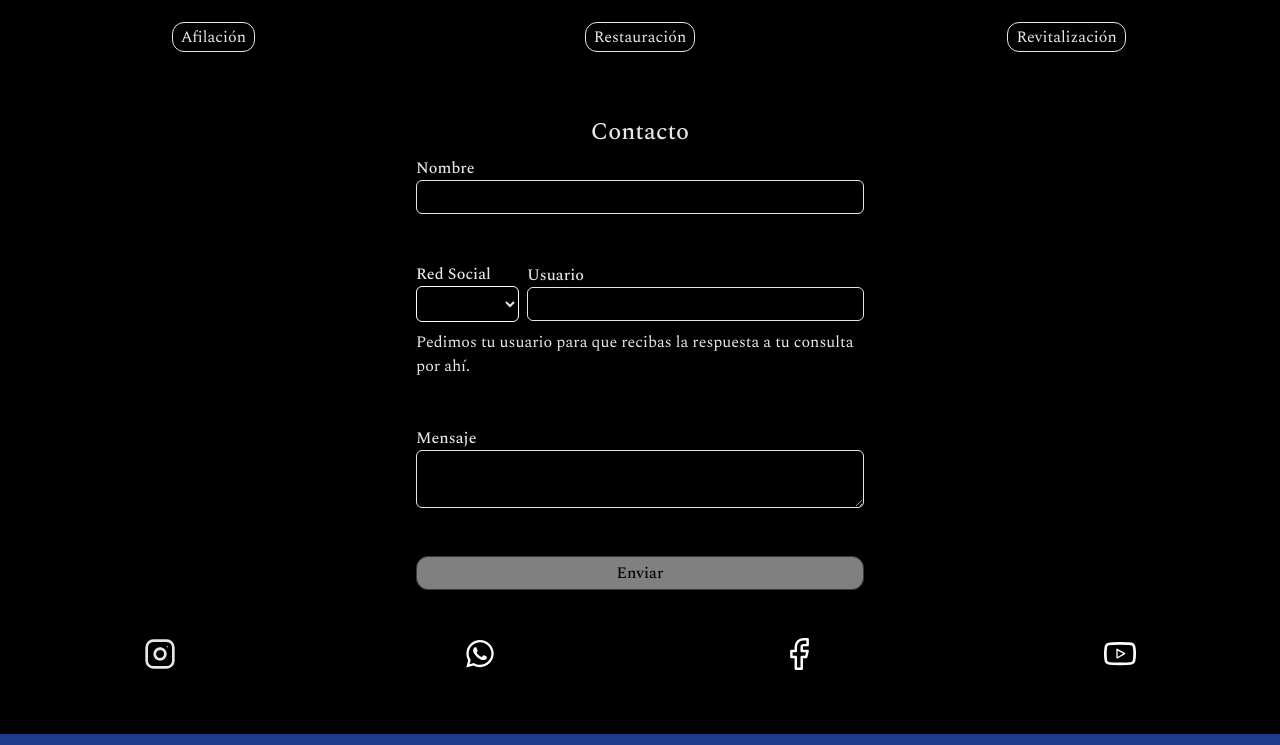
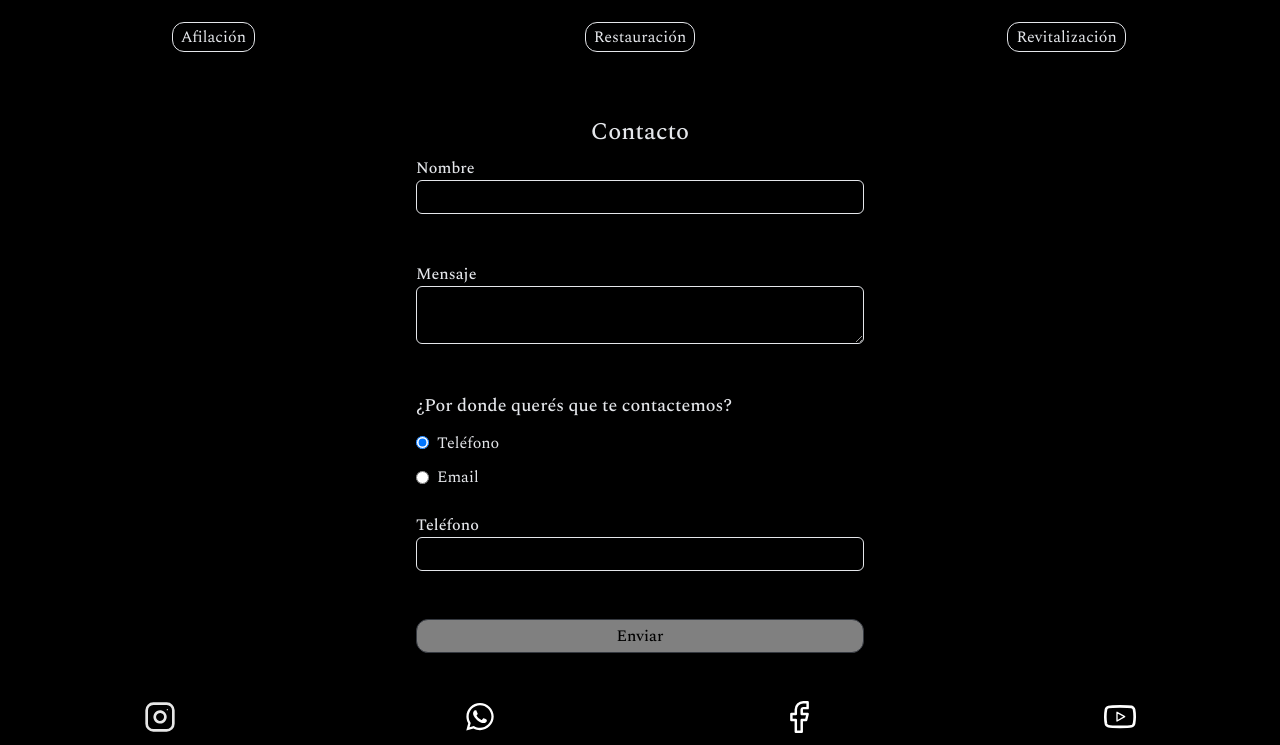
Before and after one commit to vencho-mdp/fede-james-app, a Next.js app: page / in a window 1280 px wide. Shown: the part 1212-1957 px from the top of the page. Built offline with nearby package versions, Linux system fonts and the light colour scheme.

Commit message:
ready for mvp

```diff
--- a/components/Form.js
+++ b/components/Form.js
@@ -1,7 +1,7 @@
 import Subtitle from "./Subtitle";
-import Dropdown from "./Dropdown";
 import PrimaryButton from "./PrimaryButton";
 import { useState, useMemo } from "react";
+import { event } from "../lib/ga.js";
 
 export default function Form({ className }) {
   const otherWaysToGetInTouch = [
@@ -26,11 +26,8 @@ export default function Form({ className }) {
       link: "https://www.youtube.com/channel/UC-ObH-6trQPabbEkKK0ZYTw",
     },
   ];
-  const [socialMedia, setSocialMedia] = useState("Instagram");
 
   const [name, setName] = useState("");
-
-  const [user, setUser] = useState("");
 
   const [message, setMessage] = useState("");
 
@@ -38,41 +35,61 @@ export default function Form({ className }) {
 
   const [loading, setLoading] = useState(false);
 
-  const userOrPhone = useMemo(() => {
-    setUser("");
-    return socialMedia === "Whatsapp"
-      ? "Teléfono"
-      : socialMedia === "Email"
-      ? "Email"
-      : "Usuario";
-  }, [socialMedia]);
+  const [contactMethod, setContactMethod] = useState("phone");
+
+  const [user, setUser] = useState("");
 
   const isValid = useMemo(() => {
-    return name && user && message;
-  }, [name, user, message]);
+    return (
+      name &&
+      contactMethod &&
+      (contactMethod === "email"
+        ? /^\w+([\.-]?\w+)*@\w+([\.-]?\w+)*(\.\w{2,3})+$/.test(user)
+        : user.length > 7) &&
+      message
+    );
+  }, [name, contactMethod, user, message]);
 
   const checkThatIsValid = (object) => {
-    if (socialMedia !== "Whatsapp") return;
-    if (object.target.value.length > 10) {
-      object.target.value = object.target.value.slice(0, 10);
-    }
+    if (contactMethod !== "phone") return;
+    // format phone number
+    const arr = object.target.value
+      .replace(/\D/g, "")
+      .match(/(\d{0,3})(\d{0,3})(\d{0,4})/)
+      .slice(1);
+
+    setUser(
+      `${arr[0] ? `(${arr[0]}) ` : ""}${arr[1] ? `${arr[1]}` : ""}${
+        arr[2] ? `-${arr[2]}` : ""
+      }`
+    );
   };
 
   const sendMessage = async (e) => {
     e.preventDefault();
     setLoading(true);
+    event({
+      action: "contact_form",
+      params: {
+        contactMethod: contactMethod.toLowerCase(),
+        name,
+        user: contactMethod !== "email" ? user.replace(/\D/g, "") : user,
+        message,
+      },
+    });
     await fetch("/api/message", {
       method: "POST",
       headers: {
         "Content-Type": "application/json",
       },
       body: JSON.stringify({
-        socialMedia: socialMedia.toLowerCase(),
+        contactMethod: contactMethod.toLowerCase(),
         name,
-        user,
+        user: contactMethod !== "email" ? user.replace(/\D/g, "") : user,
         message,
       }),
     });
+
     setLoading(false);
     setHasFormBeenSubmitted(true);
   };
@@ -80,12 +97,12 @@ export default function Form({ className }) {
   return (
     <>
       {loading ? (
-        <div className="border border-gray-200 p-2 mx-8">
+        <div className="border border-gray-200 p-2 mx-8 rounded-md">
           <Subtitle
-            className="!text-2xl text-gray-400 mb-4"
+            className="!text-2xl text-gray-400 mb-4 mt-6"
             text="Enviando..."
           />
-          <div className="spinner mx-auto"></div>
+          <div className="spinner my-8 mx-auto"></div>
         </div>
       ) : !hasFormBeenSubmitted ? (
         <form
@@ -103,39 +120,6 @@ export default function Form({ className }) {
                 className="p-1 rounded-md text-gray-200 bg-black border border-gray-200 focus:outline-none"
               />
             </div>
-            <div className="flex justify-between items-center">
-              <div className="flex-col justify-between items-start pr-2">
-                <label className="text-gray-200 font-medium">Red Social</label>
-                <Dropdown
-                  onChange={(event) => setSocialMedia(event.target.value)}
-                  padding={false}
-                  className="border p-1 border-white rounded-md min-w-min"
-                  options={["Instagram", "Email", "Whatsapp"]}
-                />
-              </div>
-              <div className="flex-col w-full justify-between items-start">
-                <label className="text-gray-200 font-medium">
-                  {userOrPhone}
-                </label>
-                <input
-                  type={
-                    socialMedia === "Whatsapp"
-                      ? "number"
-                      : socialMedia === "Email"
-                      ? "email"
-                      : "text"
-                  }
-                  value={user}
-                  onChange={(e) => setUser(e.target.value)}
-                  onInput={checkThatIsValid}
-                  className="rounded-md w-full pl-0.5 pr-1 py-1 text-gray-200 bg-black border border-gray-200 focus:outline-none"
-                />
-              </div>
-            </div>
-            <p className="text-gray-200 font-light text-base mt-2 mb-12">
-              Pedimos tu {userOrPhone.toLowerCase()} para que recibas la
-              respuesta a tu consulta por ahí.
-            </p>
             <div className="flex flex-col mb-12">
               <label className="text-gray-200 font-medium">Mensaje</label>
               <textarea
@@ -143,6 +127,58 @@ export default function Form({ className }) {
                 onChange={(e) => setMessage(e.target.value)}
                 className="p-1 rounded-md text-gray-200 bg-black border border-gray-200 focus:outline-none"
               />
+            </div>
+            <div className="flex flex-col mb-12">
+              <Subtitle
+                className="!text-lg !text-left"
+                text="¿Por donde querés que te contactemos?"
+              />
+              <div className="flex items-center">
+                <input
+                  type="radio"
+                  name="contact-method"
+                  id="phone"
+                  className="my-4"
+                  value="phone"
+                  defaultChecked
+                  onChange={(e) => {
+                    setContactMethod(e.target.value);
+                    setUser("");
+                  }}
+                />
+                <label htmlFor="phone" className=" ml-2 text-gray-200">
+                  Teléfono
+                </label>
+              </div>
+              <div className="flex items-center">
+                <input
+                  type="radio"
+                  value="email"
+                  name="contact-method"
+                  onChange={(e) => {
+                    setContactMethod(e.target.value);
+                    setUser("");
+                  }}
+                  id="email"
+                />
+                <label htmlFor="email" className=" ml-2 text-gray-200">
+                  Email
+                </label>
+              </div>
+              <div className="flex flex-col mt-6">
+                <label className="text-gray-200 font-medium">
+                  {contactMethod === "phone" ? "Teléfono" : "Email"}
+                </label>
+                <input
+                  type={contactMethod === "email" ? "email" : "tel"}
+                  value={user}
+                  onChange={(e) => {
+                    setUser(e.target.value);
+                    checkThatIsValid(e);
+                  }}
+                  className="p-1 rounded-md text-gray-200 bg-black border border-gray-200 focus:outline-none"
+                />
+              </div>
             </div>
             <PrimaryButton disabled={!isValid} text="Enviar" />
           </div>
@@ -166,6 +202,14 @@ export default function Form({ className }) {
             rel="noopener noreferrer"
             className="mx-4"
             key={socialMedia.name}
+            onClick={() =>
+              event({
+                action: "share",
+                params: {
+                  value: socialMedia.name,
+                },
+              })
+            }
           >
             {/* eslint-disable-next-line @next/next/no-img-element */}
             <img
--- a/components/Slider.js
+++ b/components/Slider.js
@@ -92,7 +92,7 @@ export default function Slider({
                   height="170"
                   width="220"
                   alt="Imagen"
-                  className="w-full object-cover"
+                  className="w-full object-cover rounded-md"
                 />
                 {img.label && (
                   <p className="text-white font-medium text-lg mt-4">
--- /dev/null
+++ b/lib/ga.js
@@ -0,0 +1,13 @@
+// log the pageview with their URL
+export const pageview = (url) => {
+  if (typeof window === "undefined") return;
+  window.gtag("config", process.env.NEXT_PUBLIC_GOOGLE_ANALYTICS, {
+    page_path: url,
+  });
+};
+
+// log specific events happening.
+export const event = ({ action, params }) => {
+  if (typeof window === "undefined") return;
+  window.gtag("event", action, params);
+};
--- a/next.config.js
+++ b/next.config.js
@@ -1,6 +1,8 @@
+const withBundleAnalyzer = require("@next/bundle-analyzer")({
+  enabled: process.env.ANALYZE === "true",
+});
+
 /** @type {import('next').NextConfig} */
-const nextConfig = {
+module.exports = withBundleAnalyzer({
   reactStrictMode: true,
-};
-
-module.exports = nextConfig;
+});
--- a/pages/api/message.js
+++ b/pages/api/message.js
@@ -1,37 +1,62 @@
 import { IgApiClient } from "instagram-private-api";
+
+const messages = [];
+
+const chunk = (string, size) => {
+  const chunkedArray = [];
+  let index = 0;
+  while (index < string.length) {
+    chunkedArray.push(string.substring(index, size + index));
+    index += size;
+  }
+  return chunkedArray;
+};
+
+const sendMessages = async () => {
+  const message = messages.join("\n------------------\n");
+  const ig = new IgApiClient();
+  ig.state.generateDevice(process.env.IG_USERNAME);
+  await ig.account.login(process.env.IG_USERNAME, process.env.IG_PASSWORD);
+  const userId = await ig.user.getIdByUsername("jp_guerrero07");
+  const thread = ig.entity.directThread([userId.toString()]);
+  if (message.length > 1000) {
+    const chunks = chunk(message, 1000);
+    for (const chunk of chunks) {
+      await thread.broadcastText(chunk);
+    }
+  } else await thread.broadcastText(message);
+};
+
+setInterval(() => {
+  console.log(messages);
+  if (messages.length > 0) {
+    sendMessages();
+    messages.length = 0;
+  }
+}, 3600000);
 
 export default async function handler(req, res) {
   if (req.method !== "POST") {
     res.status(405).send({ message: "Only POST requests allowed" });
     return;
   }
-  const ig = new IgApiClient();
-  ig.state.generateDevice(process.env.IG_USERNAME);
-  await ig.account.login(process.env.IG_USERNAME, process.env.IG_PASSWORD);
-  const userId = await ig.user.getIdByUsername("jp_guerrero07");
-  const thread = ig.entity.directThread([userId.toString()]);
-  const link =
-    req.body.socialMedia === "email"
+
+  messages.push(`
+  Nombre: ${req.body.name},
+
+  Mensaje: ${req.body.message},
+
+  ${req.body.contactMethod === "email " ? "Email" : "Link"} para Contactarlo: ${
+    req.body.contactMethod === "email"
       ? req.body.user
-      : req.body.socialMedia === "instagram"
-      ? `https://instagram.com/${req.body.user}`
       : `https://api.whatsapp.com/send?phone=${req.body.user.replace(
           /\D/g,
           ""
         )}&text=%C2%A1Hola+${
           req.body.name
-        }%21+%C2%BFEn+qu%C3%A9+productos+estabas+interesado%3F`;
-
-  const message = `
-  Nombre: ${req.body.name},
-
-  Mensaje: ${req.body.message},
-
-  ${
-    req.body.socialMedia === "email " ? "Email" : "Link"
-  } para Contactarlo: ${link}
-  `;
-  await thread.broadcastText(message);
+        }%21+%C2%BFEn+qu%C3%A9+productos+estabas+interesado%3F`
+  }
+  `);
 
   res.status(200).send({
     message: "Mensaje enviado correctamente",
```
Also changed, not shown: package.json (+10 -1 lines), pages/_app.js (+34 -1 lines), pages/api/photos.js (added, +109 -0 lines), pages/cuchillos.js (+47 -85 lines), 1 other file (tests, documents, lock files or other folders).
